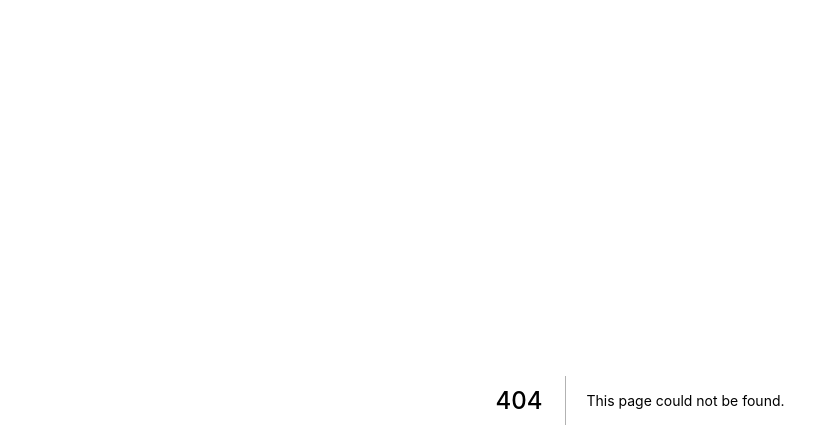
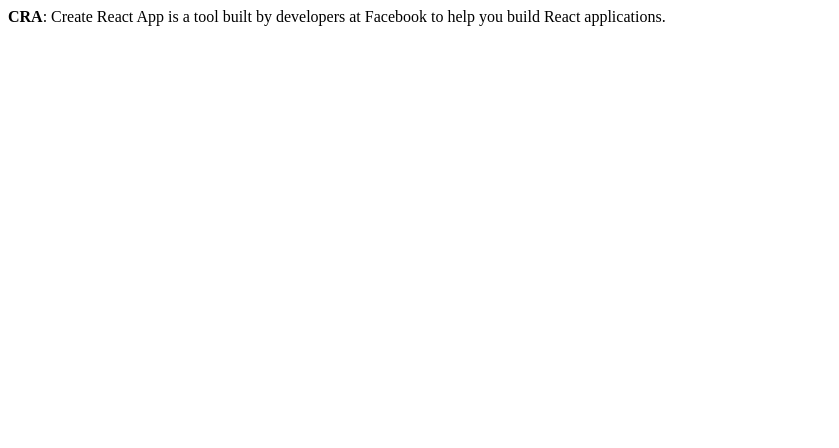
Before and after one commit to SynCROSS/learning-nextjs, a Next.js app: page /create-react-app in a window 1280 px wide. Before the commit this address had no page. Shown: the top 448 px of the page, without its empty margins (0-839 px from the left). Built offline with nearby package versions, Linux system fonts and the light colour scheme.

Commit message:
Auto Routing

```diff
--- /dev/null
+++ b/pages/create-react-app.jsx
@@ -0,0 +1,8 @@
+const CreateReactApp = () => (
+  <div>
+    <strong>CRA</strong>:&nbsp;Create React App is a tool built by developers at
+    Facebook to help you build React applications.
+  </div>
+);
+
+export default CreateReactApp;
```
Also changed, not shown: pages/about.jsx (added, +7 -0 lines), pages/index.jsx (+8 -3 lines).
